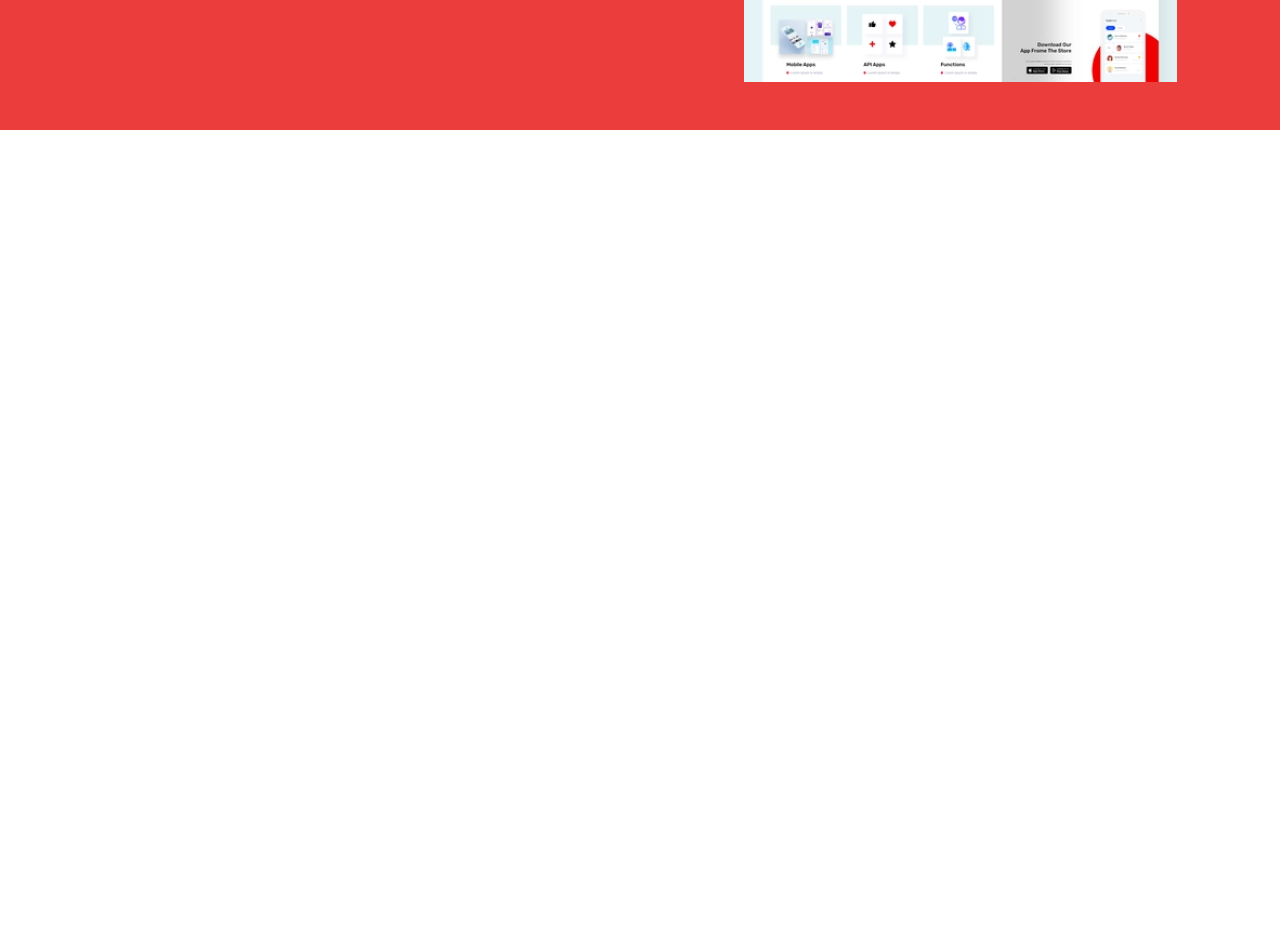
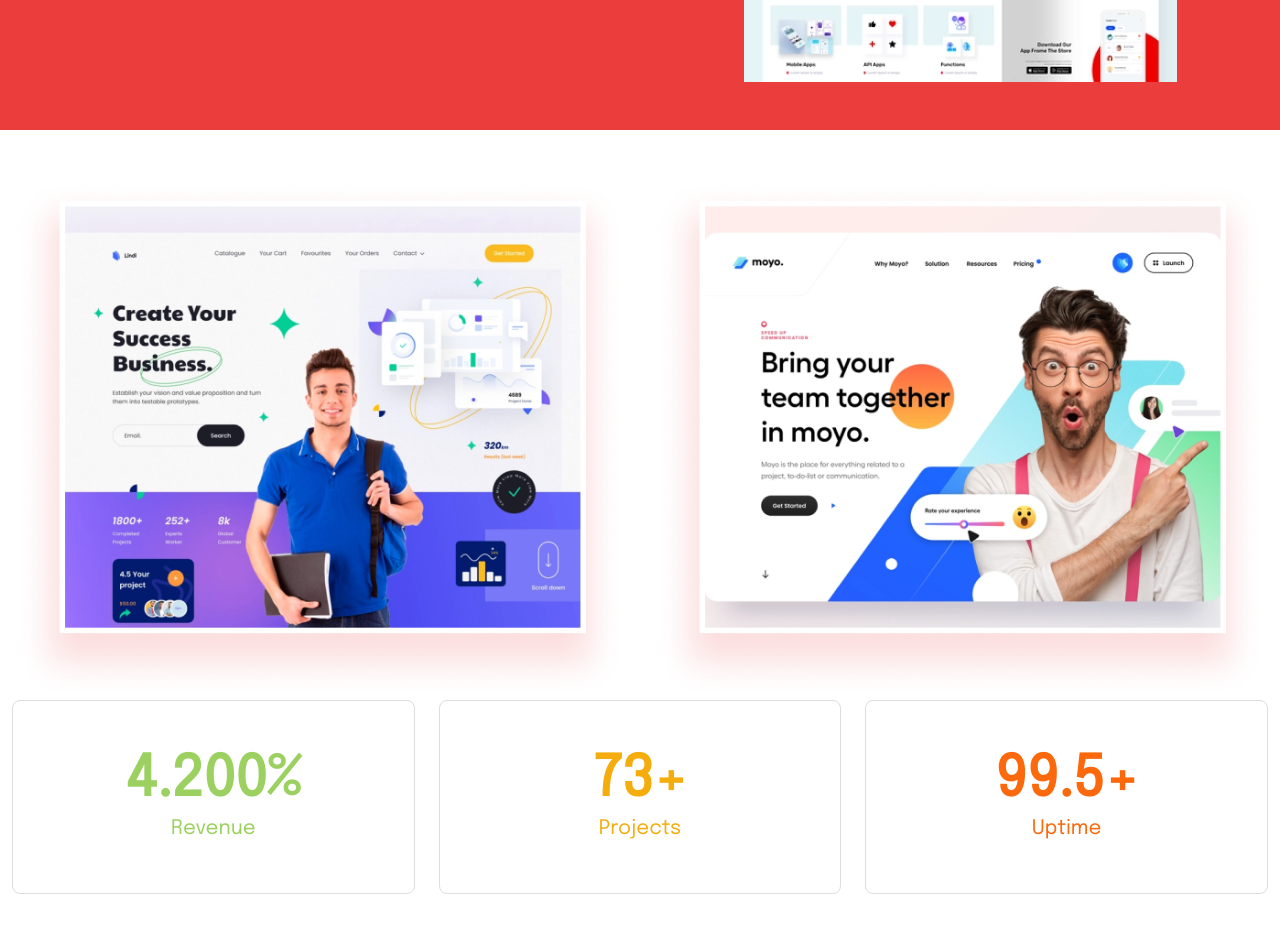
Before and after one commit to leojune12/hardwell-landing-page, a Nuxt app: page / in a window 1280 px wide. Shown: the part 2560-3492 px from the top of the page. Before the commit the page ends 2690 px from the top, so only its background shows below. Built offline with nearby package versions, Linux system fonts and the light colour scheme.

Commit message:
Update work section

```diff
--- a/components/Work.vue
+++ b/components/Work.vue
@@ -24,6 +24,48 @@
                     </div>
                     <div class="col-md-6 d-flex justify-content-center">
                         <img src="/images/image-12.png" alt="" class="mx-auto img-fluid">
+                    </div>
+                </div>
+            </div>
+        </div>
+        <div class="container-xxl py-5">
+            <div class="row gy-4">
+                <div class="col-md-6 d-flex justify-content-center">
+                    <img src="/images/work-1.png" alt="" class="img-fluid">
+                </div>
+                <div class="col-md-6 d-flex justify-content-center">
+                    <img src="/images/work-2.png" alt="" class="img-fluid">
+                </div>
+            </div>
+            <div class="row categories gy-4">
+                <div class="col-md-4">
+                    <div class="category-card p-5">
+                        <div class="revenue-value">
+                            4.200%
+                        </div>
+                        <div class="revenue-description">
+                            Revenue
+                        </div>
+                    </div>
+                </div>
+                <div class="col-md-4">
+                    <div class="category-card p-5">
+                        <div class="projects-value">
+                            73+
+                        </div>
+                        <div class="projects-description">
+                            Projects
+                        </div>
+                    </div>
+                </div>
+                <div class="col-md-4">
+                    <div class="category-card p-5">
+                        <div class="uptime-value">
+                            99.5+
+                        </div>
+                        <div class="uptime-description">
+                            Uptime
+                        </div>
                     </div>
                 </div>
             </div>
@@ -92,5 +134,67 @@ export default {
                 max-width: 500px;
             }
         }
+
+        .categories {
+            .category-card {
+                border-radius: 8px;
+                border: 1px solid #DDD;
+                background: #FFF;
+            }
+            .revenue-value {
+                color: #9CD161;
+                text-align: center;
+                font-family: Epilogue;
+                font-size: 56px;
+                font-style: normal;
+                font-weight: 700;
+                line-height: 64px; /* 114.286% */
+            }
+            .revenue-description {
+                color: #9CD161;
+                text-align: center;
+                font-family: Epilogue;
+                font-size: 20px;
+                font-style: normal;
+                font-weight: 400;
+                line-height: 32px; /* 160% */
+            }
+            .projects-value {
+                color: #F5AD0D;
+                text-align: center;
+                font-family: Epilogue;
+                font-size: 56px;
+                font-style: normal;
+                font-weight: 700;
+                line-height: 64px; /* 114.286% */
+            }
+            .projects-description {
+                color: #F5AD0D;
+                text-align: center;
+                font-family: Epilogue;
+                font-size: 20px;
+                font-style: normal;
+                font-weight: 400;
+                line-height: 32px; /* 160% */
+            }
+            .uptime-value {
+                color: #FB690C;
+                text-align: center;
+                font-family: Epilogue;
+                font-size: 56px;
+                font-style: normal;
+                font-weight: 700;
+                line-height: 64px; /* 114.286% */
+            }
+            .uptime-description {
+                color: #FB690C;
+                text-align: center;
+                font-family: Epilogue;
+                font-size: 20px;
+                font-style: normal;
+                font-weight: 400;
+                line-height: 32px; /* 160% */
+            }
+        }
     }
 </style>
```
Also changed, not shown: public/images/work-1.png (added), public/images/work-2.png (added).
